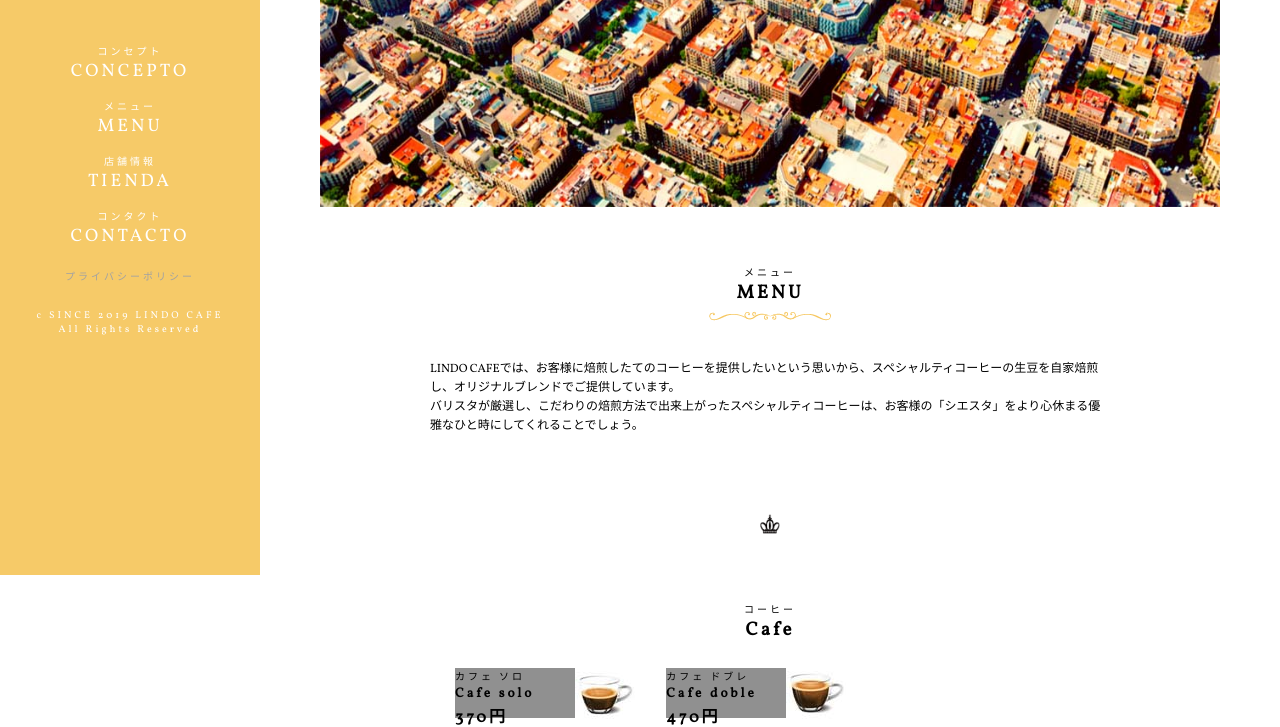
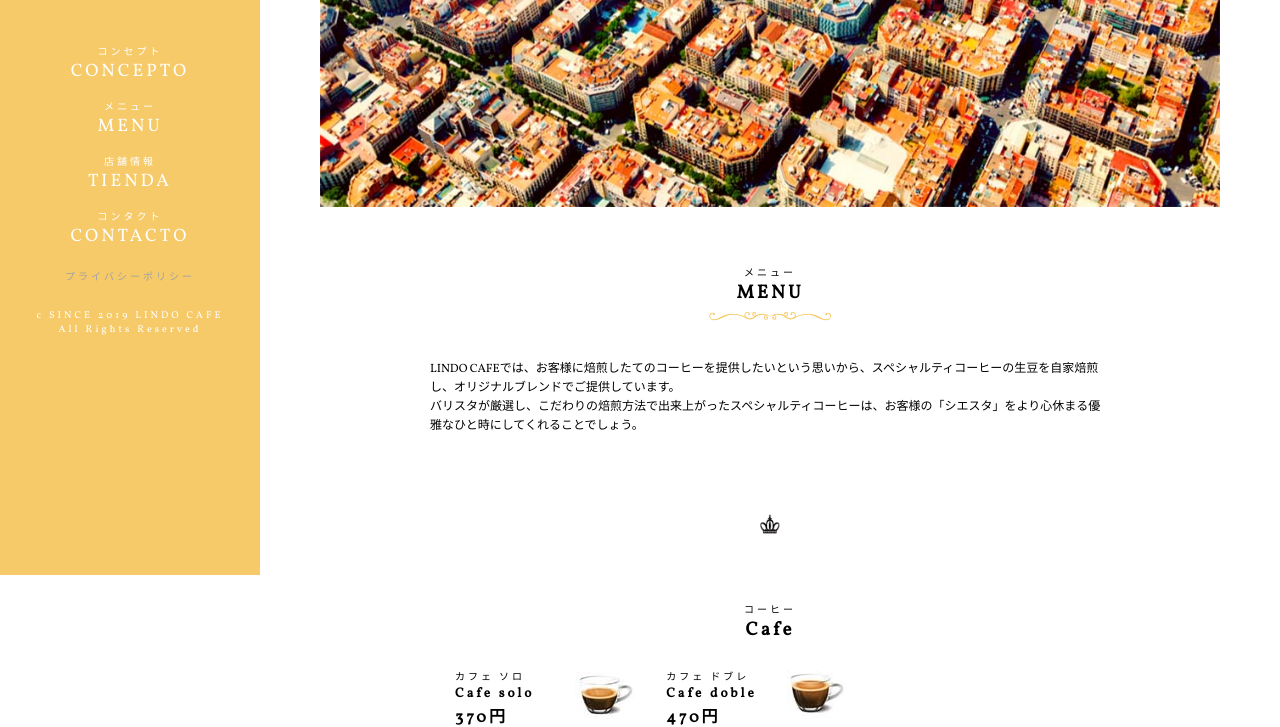
Before and after one commit to hrmnm/CF, a plain HTML site: page pages/menu.html in a window 1280 px wide. Shown: the part 225-952 px from the top of the page. Drawn offline with Linux system fonts and the light colour scheme.

Commit message:
Add files via upload

```diff
--- a/stylesheet.css
+++ b/stylesheet.css
@@ -490,7 +490,6 @@ li p {
   width: 180px;
   height: 50px;
   position: relative;
-  background: #909090;
 }
 
 .menu_pic {
```
